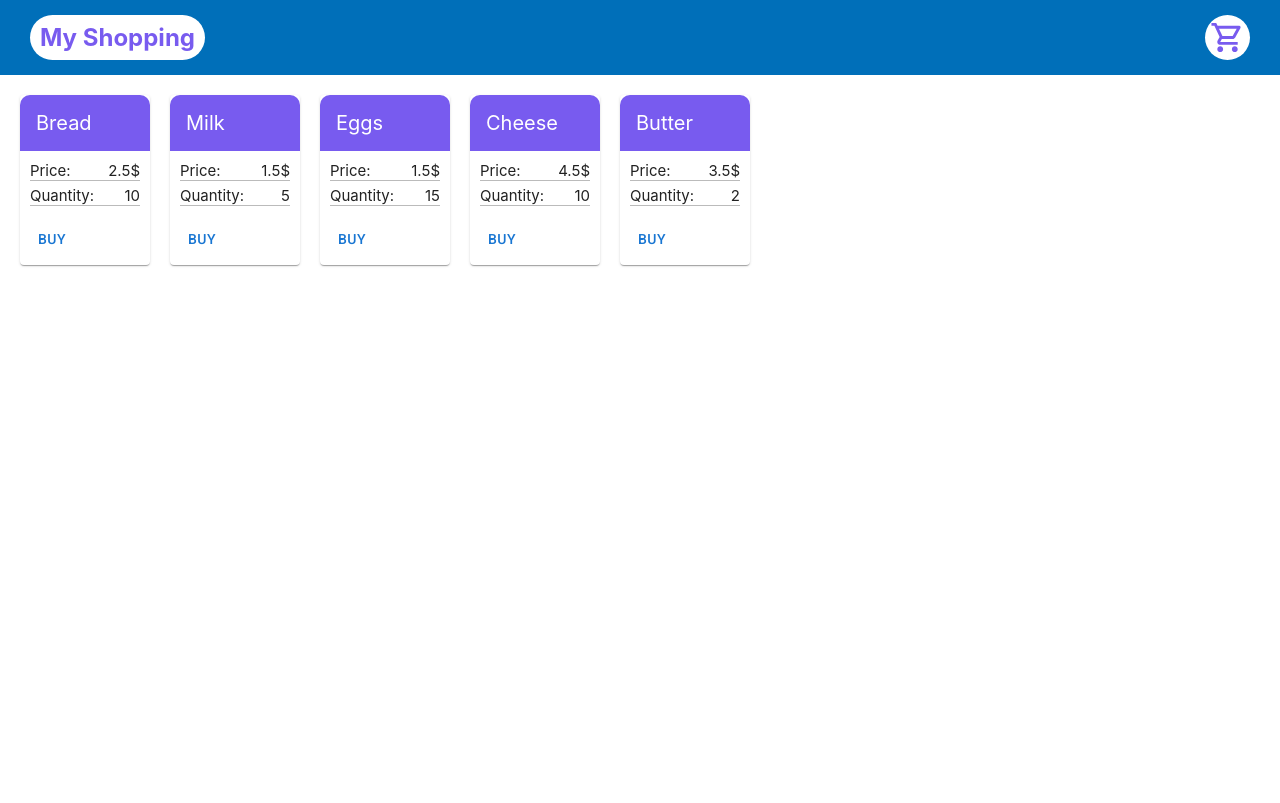
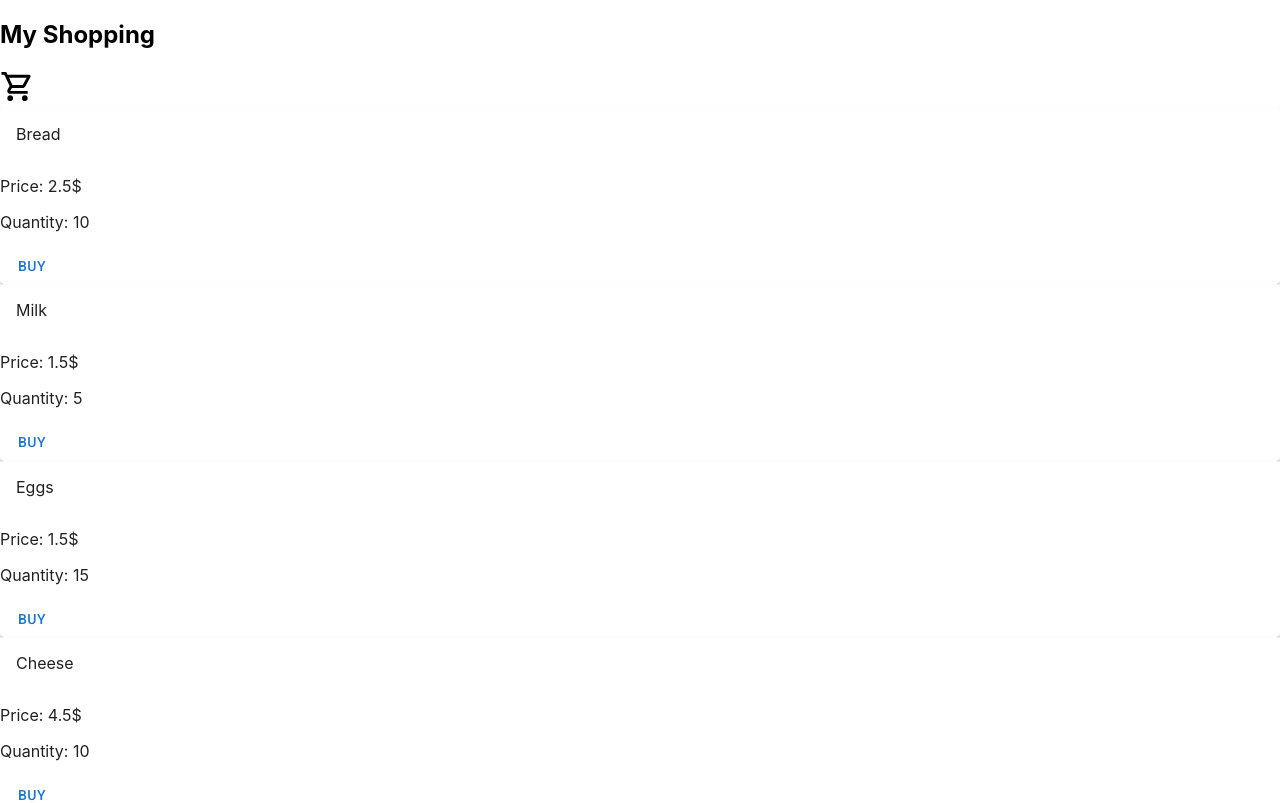
Before and after one commit to NondasNF/shopping-cart-react-redux, a React (Create React App) app: page / in a window 1280 px wide. Shown: the top 803 px of the page. Built offline with nearby package versions, Linux system fonts and the light colour scheme.

Commit message:
refactor css style to a single file importing

```diff
--- a/src/App.js
+++ b/src/App.js
@@ -2,7 +2,7 @@ import React from 'react';
 import Navbar from './components/Navbar';
 import Shop from './components/Shop';
 import Basket from './components/Basket';
-import './App.css';
+// import './App.css';
 
 function App() {
   return (
--- a/src/components/Basket.js
+++ b/src/components/Basket.js
@@ -4,7 +4,7 @@ import { connect } from "react-redux";
 import { incrementQuantity, decrementQuantity, removeFromCart } from "../actions/basketActions";
 import { incrementQuantityInShop, decrementQuantityInShop, restoreQuantityInShop } from "../actions/shopActions";
 import DeleteOutlineOutlinedIcon from '@mui/icons-material/DeleteOutlineOutlined';
-import "./Basket.css"
+// import "./Basket.css"
 
 function Basket({ products, basket, toggleBasket }) {
   const allProductsOnCart = basket.items
--- a/src/components/Navbar.js
+++ b/src/components/Navbar.js
@@ -3,7 +3,7 @@ import { useDispatch } from "react-redux";
 import { toggleBasket } from "../actions/basketActions";
 import { ShoppingCartOutlined, RemoveShoppingCartOutlined } from '@mui/icons-material';
 import { connect } from "react-redux";
-import "./Navbar.css";
+// import "./Navbar.css";
 
 function Navbar ({showBasket}) {
   const dispatch = useDispatch();
--- a/src/components/Shop.js
+++ b/src/components/Shop.js
@@ -6,7 +6,7 @@ import { connect } from "react-redux";
 import Button from '@mui/material/Button';
 import Card from '@mui/material/Card';
 import CardContent from '@mui/material/CardContent';
-import "./Shop.css";
+// import "./Shop.css";
 
 const Shop = ({ products, productsOnCart }) => {
   const dispatch = useDispatch();
--- a/src/index.js
+++ b/src/index.js
@@ -1,6 +1,6 @@
 import React from 'react';
 import ReactDOM from "react-dom/client";
-import './index.css';
+import './style/index.css';
 import App from './App';
 import store from './store';
 import { Provider } from 'react-redux';
--- /dev/null
+++ b/src/style/colors.css
@@ -0,0 +1,9 @@
+:root {
+  --primary-background: #006fb9;
+  --secondary-background: #785bef;
+  --tertiary-background: #ffffff;
+  --quaternary-background: #81bfe9;
+  --alert-background: #f44336;
+  --confirm-background: #9dff8a;
+  --disabled-background: #afcbdd;
+}
--- a/src/components/Basket.css
+++ b/src/style/components/Basket.css
@@ -1,5 +1,5 @@
 .basket {
-  background-color: #ffffff;
+  background-color: var(--tertiary-background);
   position:absolute;
   padding: 20px;
   box-sizing: border-box;
@@ -10,15 +10,15 @@
 
 .basket__table {
   width: 100%;
-  background-color: #ffffff;
+  background-color: var(--tertiary-background);
   border-radius: 5px;
   box-shadow: 0px 0px 10px 0px rgba(0,0,0,0.2);
   border-spacing: 0;
 }
 
 .table__header {
-  background-color: #785bef;
-  color: #ffffff;
+  background-color: var(--secondary-background);
+  color: var(--tertiary-background);
   padding: 10px;
   height: 40px;
 }
@@ -50,9 +50,9 @@
 }
 
 .quantity-button {
-  background-color: #81bfe9;
+  background-color: var(--quaternary-background);
   border: none;
-  color: #fff;
+  color: var(--tertiary-background);
   font-size: 15px;
   margin: 0;
   font-weight: 600;
@@ -71,13 +71,13 @@
 }
 
 .quantity-button--remove, .quantity-button--decrement{
-  background-color: #f44336;
+  background-color: var(--alert-background);
 }
 
 .basket__button {
-  background-color: #81bfe9;
+  background-color: var(--quaternary-background);
   border: none;
-  color: #fff;
+  color: var(--tertiary-background);
   font-size: 20px;
   font-weight: 600;
   cursor: pointer;
@@ -88,21 +88,14 @@
 }
 
 .basket__button:hover {
-  background-color: #9dff8a;
+  background-color: var(--confirm-background);
   transform: scale(1.1);
 }
 
 .basket__button:disabled {
-  background-color: #afcbdd;
+  background-color: var(--disabled-background);
   cursor: not-allowed;
 }
-
-/* @media (min-width: 768px) {
-  .basket {
-    height: 80vh;
-    margin-top: 200px;
-  }
-} */
 
 @media (min-width: 1024px) {
   .basket {
@@ -111,7 +104,7 @@
     box-sizing: border-box;
     width: 330px;
     height: auto;
-    background-color: #fff;
+    background-color: var(--tertiary-background);
     top: 0;
   }
 }
--- a/src/components/Navbar.css
+++ b/src/style/components/Navbar.css
@@ -9,16 +9,16 @@
   display: flex;
   justify-content: space-between;
   align-items: center;
-  background-color: #006fb9;
+  background-color: var(--primary-background);
   height: 75px;
   padding: 0 30px;
-  color: #785bef;
+  color: var(--secondary-background);
   box-sizing: border-box;
 }
 
 .navbar__title {
-  background-color: #ffffff;
-  color: #785bef;
+  background-color: var(--tertiary-background);
+  color: var(--secondary-background);
   padding: 5px 10px;
   border-radius: 50px;
   height: 35px;
@@ -35,7 +35,7 @@
   display: flex;
   align-items: center;
   justify-content: center;
-  background-color:#785bef;
+  background-color:var(--secondary-background);
   border-radius: 50px;
   padding: 5px;
   width: 35px;
@@ -44,9 +44,9 @@
 }
 
 .navbar__basket__button__show {
-  color: #785bef
+  color: var(--secondary-background);
 }
 
 .navbar__basket__button__close {
-  color: #ffffff
+  color: var(--tertiary-background);
 }
--- a/src/components/Shop.css
+++ b/src/style/components/Shop.css
@@ -19,8 +19,8 @@
 .item__title {
   font-size: 20px;
   margin: 0;
-  background-color: #785bef;
-  color: #ffffff;
+  background-color: var(--secondary-background);
+  color: var(--tertiary-background);
   border-radius: 10px 10px 0 0;
 }
 
@@ -37,11 +37,11 @@
 }
 
 .item__button {
-  background-color: #54b8fc;
+  background-color: var(--primary-background);
   width: 100%;
   padding: 5px 10px;
   border: none;
-  color: #fff;
+  color: var(--tertiary-background);
   font-size: 15px;
   border-radius: 0 0 10px 10px;
   margin: 0;
@@ -50,5 +50,5 @@
 }
 
 .item__button:hover {
-  background-color: #236fa1;
+  background-color: var(--primary-background);
 }
--- a/src/index.css
+++ b/src/style/index.css
@@ -12,3 +12,9 @@ code {
   font-family: source-code-pro, Menlo, Monaco, Consolas, 'Courier New',
     monospace;
 }
+
+@import "./components/App.css";
+@import "./components/Shop.css";
+@import "./components/Basket.css";
+@import "./components/Navbar.css";
+@import "./colors.css";
```
Also changed, not shown: src/style/components/App.css (renamed from src/App.css).
